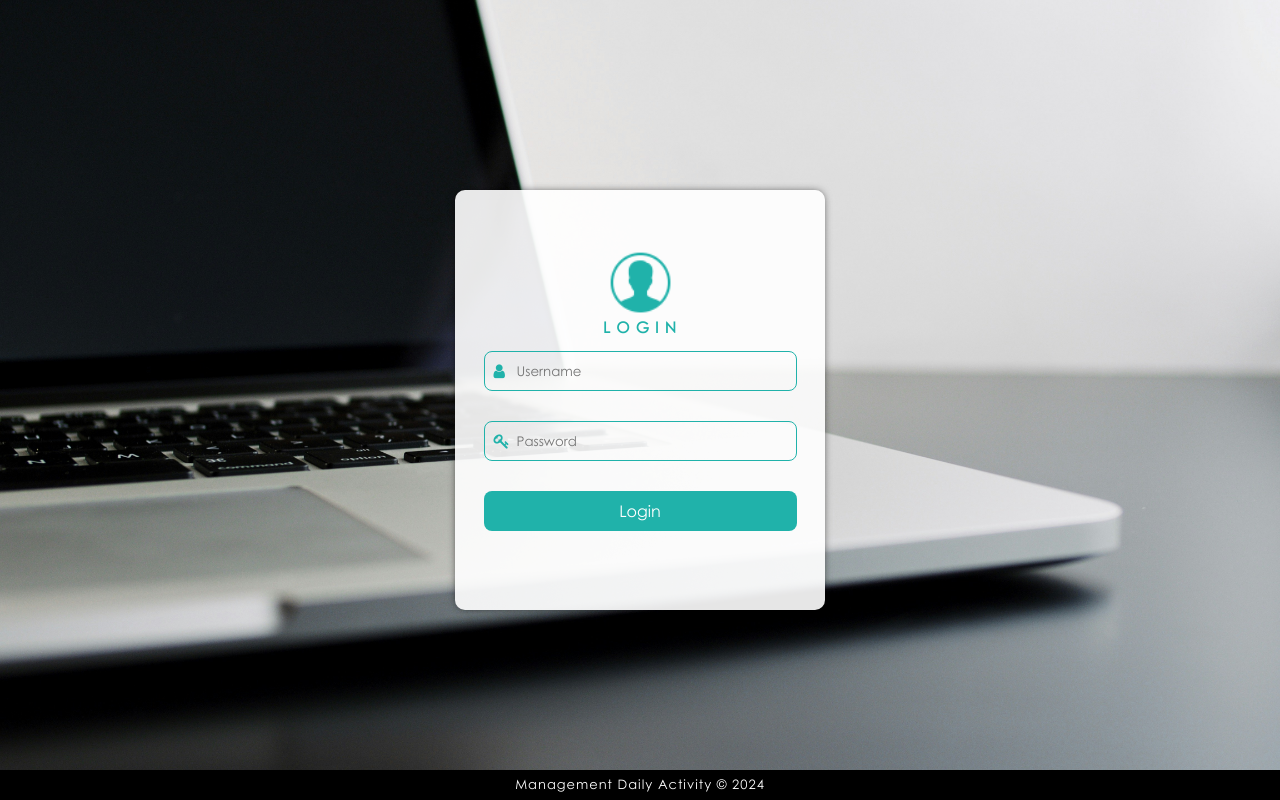
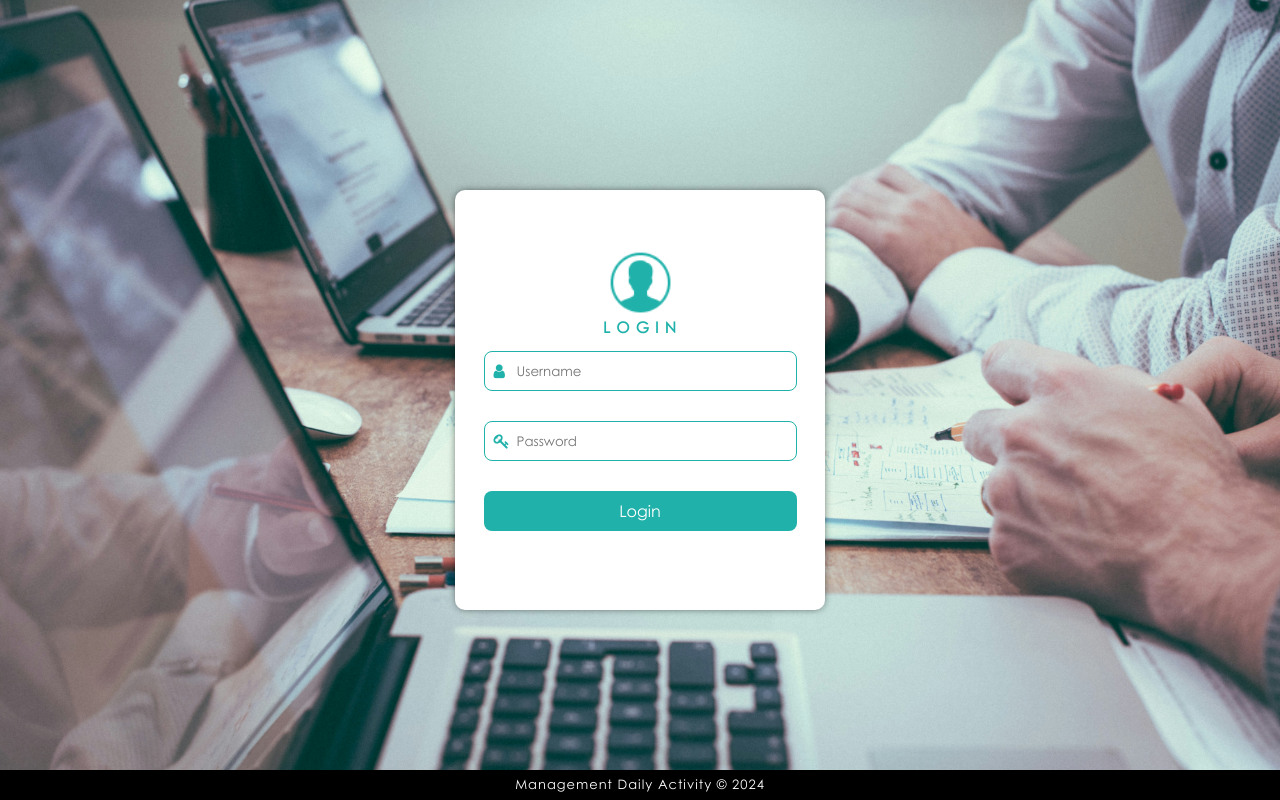
Before and after one commit to dianbny/myActivity, a PHP site: page /myActivity/pages/_login.php in a window 1280 px wide. Run offline with PHP 8.4, Linux system fonts and the light colour scheme; some libraries are stand-ins or nearby versions.

Commit message:
Merubah Tampilan Backgroud Login

```diff
--- a/assets/css/_style_login.css
+++ b/assets/css/_style_login.css
@@ -24,7 +24,7 @@ body{
     width:370px;
     height: 420px;
     border-radius: 10px;
-    background-color: rgba(255, 255, 255, 0.9);
+    background-color: #FFFFFF;
     -webkit-box-shadow: 0px 0px 9px -2px rgba(0,0,0,0.75);
     -moz-box-shadow: 0px 0px 9px -2px rgba(0,0,0,0.75);
     box-shadow: 0px 0px 9px -2px rgba(0,0,0,0.75);
```
Also changed, not shown: assets/images/background.jpg.
